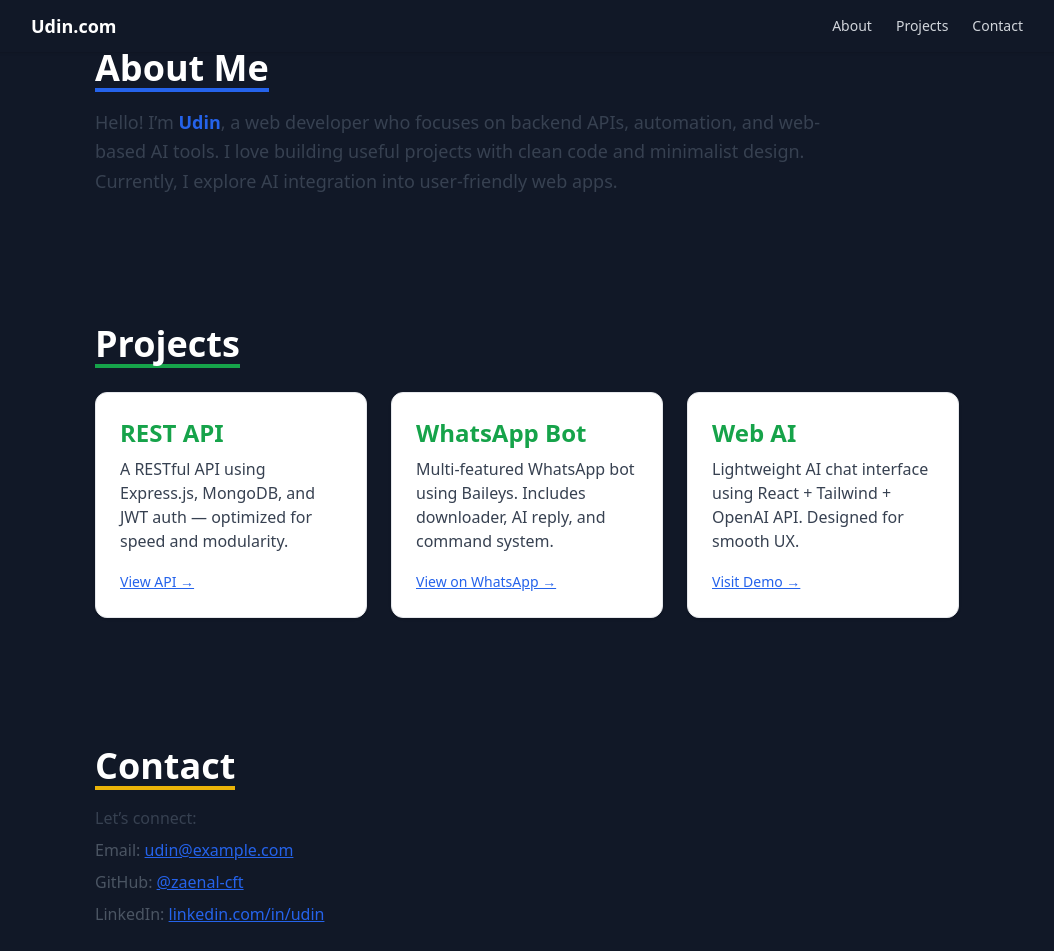
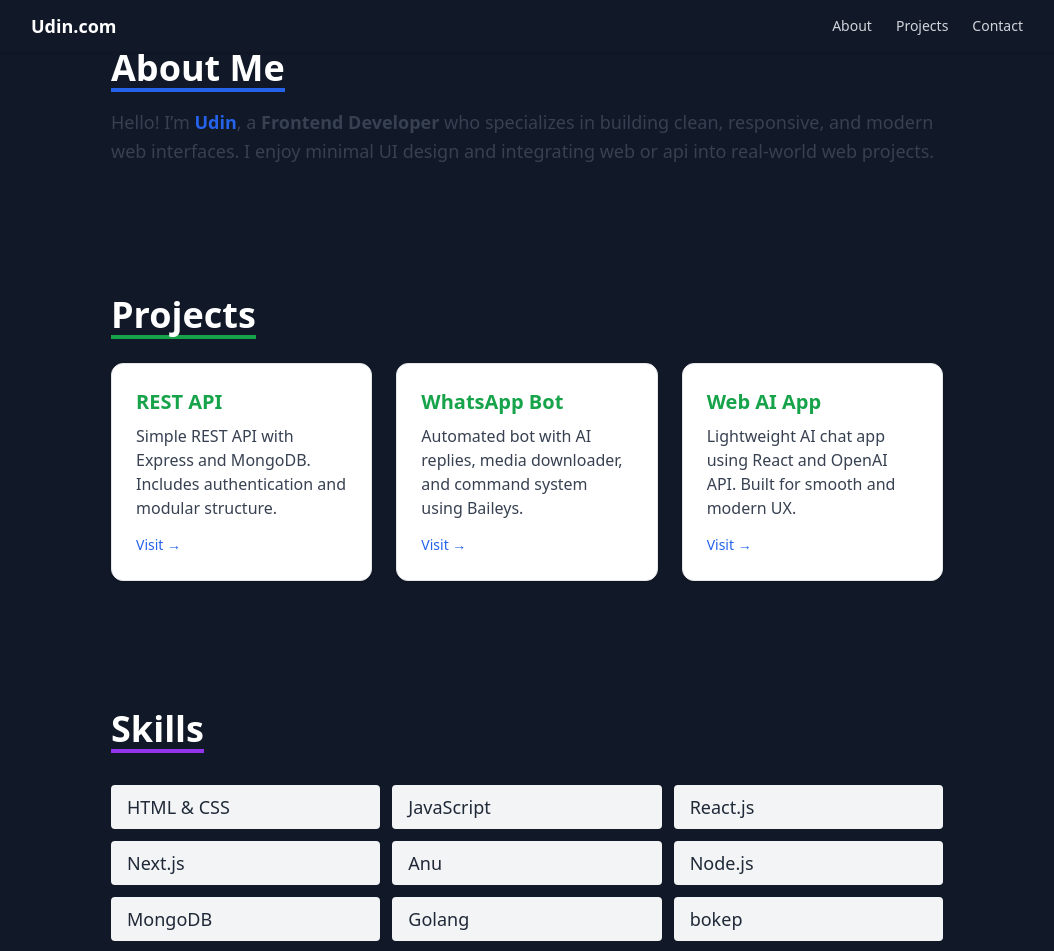
Before and after one commit to zaenal-iyyl/Portofolio, a React (Vite) app: page / in a window 1280 px wide. Shown: the top 951 px of the page, without its empty margins (113-1167 px from the left). Built offline with nearby package versions, Linux system fonts and the light colour scheme.

Commit message:
Update Pages.jsx

```diff
--- a/src/Pages.jsx
+++ b/src/Pages.jsx
@@ -2,113 +2,101 @@ import React from 'react'
 
 const Pages = () => {
   return (
-    <div className="space-y-32">
-      {/* About */}
+    <main className="space-y-32 max-w-6xl mx-auto px-4">
       <section id="about">
-        <h2 className="text-4xl font-bold mb-4 border-b-4 border-blue-600 inline-block">
+        <h2 className="text-4xl font-bold border-b-4 border-blue-600 inline-block mb-4">
           About Me
         </h2>
-        <p className="text-gray-700 text-lg leading-relaxed max-w-3xl">
-          Hello! I’m <span className="text-blue-600 font-semibold">Udin</span>, a web developer who focuses on backend APIs, automation, and web-based AI tools.
-          I love building useful projects with clean code and minimalist design. Currently, I explore AI integration into user-friendly web apps.
+        <p className="text-lg leading-relaxed text-gray-700 dark:text-gray-300">
+          Hello! I’m <span className="text-blue-600 dark:text-blue-400 font-semibold">Udin</span>, a <strong>Frontend Developer</strong> who specializes in building clean, responsive, and modern web interfaces.
+          I enjoy minimal UI design and integrating web or api into real-world web projects.
         </p>
       </section>
 
-      {/* Projects */}
       <section id="projects">
-        <h2 className="text-4xl font-bold mb-6 border-b-4 border-green-600 inline-block">
+        <h2 className="text-4xl font-bold border-b-4 border-green-600 inline-block mb-6">
           Projects
         </h2>
-        <div className="grid md:grid-cols-3 sm:grid-cols-2 gap-6">
-          {/* Project 1 */}
-          <div className="bg-white border border-gray-200 rounded-xl shadow hover:shadow-lg transition p-6">
-            <h3 className="text-2xl font-semibold text-green-600 mb-2">REST API</h3>
-            <p className="text-gray-700 mb-4">
-              A RESTful API using Express.js, MongoDB, and JWT auth — optimized for speed and modularity.
-            </p>
-            <a
-              href="https://api-kurumi.biz.id"
-              target="_blank"
-              rel="noopener noreferrer"
-              className="inline-block text-sm text-blue-600 hover:text-blue-500 underline"
-            >
-              View API →
-            </a>
-          </div>
-
-          {/* Project 2 */}
-          <div className="bg-white border border-gray-200 rounded-xl shadow hover:shadow-lg transition p-6">
-            <h3 className="text-2xl font-semibold text-green-600 mb-2">WhatsApp Bot</h3>
-            <p className="text-gray-700 mb-4">
-              Multi-featured WhatsApp bot using Baileys. Includes downloader, AI reply, and command system.
-            </p>
-            <a
-              href="https://wa.me/6288221019426"
-              target="_blank"
-              rel="noopener noreferrer"
-              className="inline-block text-sm text-blue-600 hover:text-blue-500 underline"
-            >
-              View on WhatsApp →
-            </a>
-          </div>
-
-          {/* Project 3 */}
-          <div className="bg-white border border-gray-200 rounded-xl shadow hover:shadow-lg transition p-6">
-            <h3 className="text-2xl font-semibold text-green-600 mb-2">Web AI</h3>
-            <p className="text-gray-700 mb-4">
-              Lightweight AI chat interface using React + Tailwind + OpenAI API. Designed for smooth UX.
-            </p>
-            <a
-              href="https://zanexis.vercel.app"
-              target="_blank"
-              rel="noopener noreferrer"
-              className="inline-block text-sm text-blue-600 hover:text-blue-500 underline"
-            >
-              Visit Demo →
-            </a>
-          </div>
+        <div className="grid sm:grid-cols-2 md:grid-cols-3 gap-6">
+          {[
+            {
+              title: 'REST API',
+              desc: 'Simple REST API with Express and MongoDB. Includes authentication and modular structure.',
+              link: 'https://api-kurumi.vercel.app',
+            },
+            {
+              title: 'WhatsApp Bot',
+              desc: 'Automated bot with AI replies, media downloader, and command system using Baileys.',
+              link: 'https://wa.me/6288221019426',
+            },
+            {
+              title: 'Web AI App',
+              desc: 'Lightweight AI chat app using React and OpenAI API. Built for smooth and modern UX.',
+              link: 'https://zanexis.vercel.app',
+            },
+          ].map((proj, i) => (
+            <div key={i} className="bg-white dark:bg-gray-800 border border-gray-200 dark:border-gray-700 rounded-xl shadow hover:shadow-md transition p-6">
+              <h3 className="text-xl font-semibold text-green-600 dark:text-green-400 mb-2">{proj.title}</h3>
+              <p className="text-gray-700 dark:text-gray-300 mb-3">{proj.desc}</p>
+              <a href={proj.link} target="_blank" className="text-blue-600 dark:text-blue-400 text-sm hover:underline">
+                Visit →
+              </a>
+            </div>
+          ))}
         </div>
       </section>
 
-      {/* Contact */}
+      <section id="skills">
+        <h2 className="text-4xl font-bold border-b-4 border-purple-600 inline-block mb-4">
+          Skills
+        </h2>
+        <ul className="grid grid-cols-2 sm:grid-cols-3 gap-3 mt-4 text-lg">
+          {[
+            'HTML & CSS',
+            'JavaScript',
+            'React.js',
+            'Next.js',
+            'Anu',
+            'Node.js',
+            'MongoDB',
+            'Golang',
+            'bokep',
+            'ngentot ',
+          ].map((skill, i) => (
+            <li key={i} className="bg-gray-100 dark:bg-gray-700 px-4 py-2 rounded text-gray-800 dark:text-gray-200">
+              {skill}
+            </li>
+          ))}
+        </ul>
+      </section>
+
       <section id="contact">
-        <h2 className="text-4xl font-bold mb-4 border-b-4 border-yellow-500 inline-block">
+        <h2 className="text-4xl font-bold border-b-4 border-yellow-500 inline-block mb-4">
           Contact
         </h2>
-        <p className="text-gray-700 mb-2">Let’s connect:</p>
-        <ul className="text-gray-600 space-y-2">
+        <p className="text-gray-700 dark:text-gray-300 mb-2">Interested in working together or starting a project?</p>
+        <ul className="space-y-2 text-gray-700 dark:text-gray-300">
           <li>
-            Email:{" "}
-            <a
-              href="mailto:udin@example.com"
-              className="text-blue-600 underline hover:text-blue-500"
-            >
-              udin@example.com
+            Email:{' '}
+            <a href="mailto:clpmadang@gmail.com" className="text-blue-600 dark:text-blue-400 underline">
+              clpmadang@gmail.com
             </a>
           </li>
           <li>
-            GitHub:{" "}
-            <a
-              href="https://github.com/zaenal-cft"
-              target="_blank"
-              rel="noopener noreferrer"
-              className="text-blue-600 underline hover:text-blue-500"
-            >
-              @zaenal-cft
+            GitHub:{' '}
+            <a href="https://github.com/zaenalu" target="_blank" className="text-blue-600 dark:text-blue-400 underline">
+              zaenalahahah
             </a>
           </li>
           <li>
-            LinkedIn:{" "}
-            <a
-              href="#"
-              className="text-blue-600 underline hover:text-blue-500"
-            >
-              linkedin.com/in/udin
+            WhatsApp:{' '}
+            <a href="https://wa.me/6288221019426" target="_blank" className="text-blue-600 dark:text-blue-400 underline">
+              Message Me
             </a>
           </li>
         </ul>
       </section>
-    </div>
+    </main>
   )
 }
 
```
